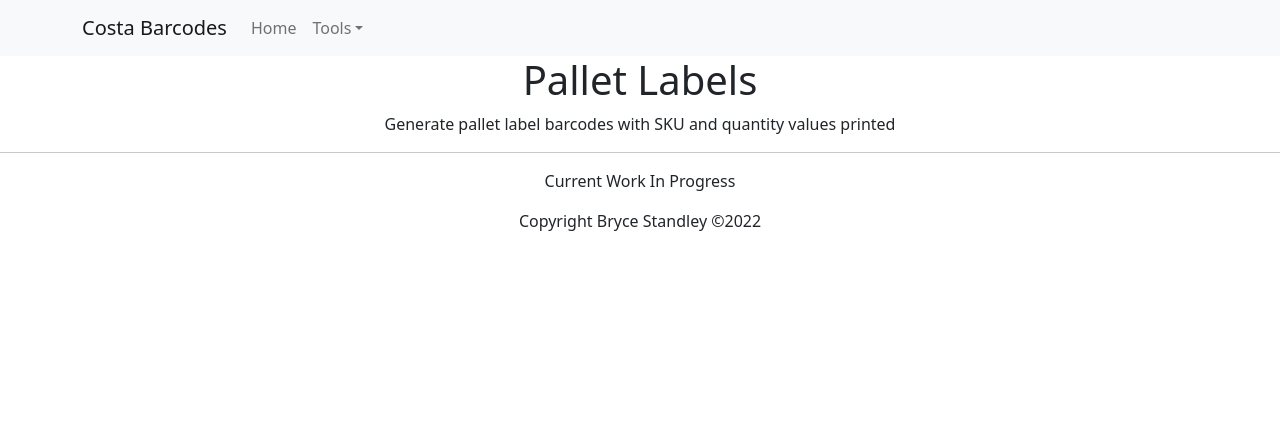
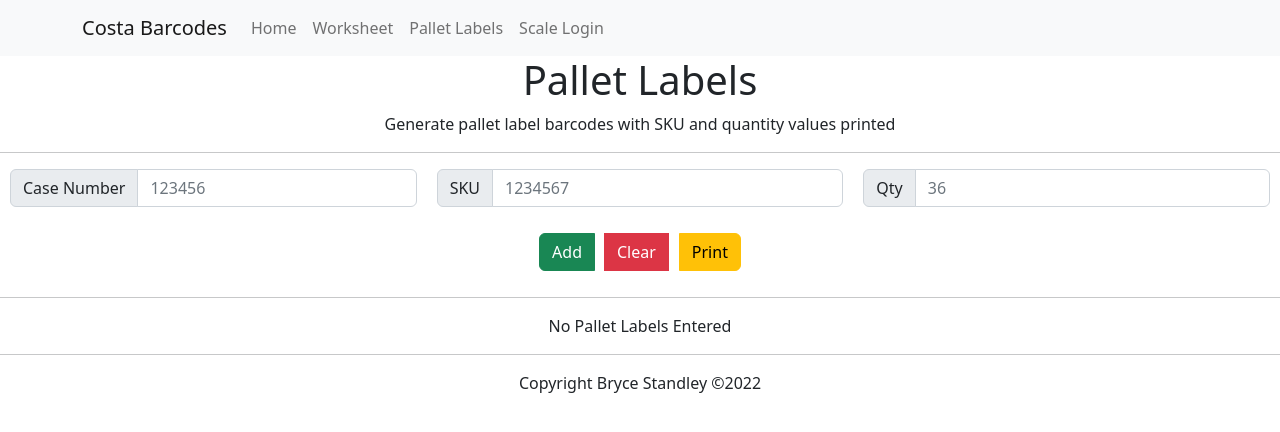
Before and after one commit to BryceStandley/CostaBarcodes, a React (Create React App) app: page /pallet-label in a window 1280 px wide. Shown: the top 432 px of the page. Built offline with nearby package versions, Linux system fonts and the light colour scheme.

Commit message:
Pallet Labels

```diff
--- a/src/App.css
+++ b/src/App.css
@@ -33,7 +33,6 @@ td {
 }
 
 
-
 .App-header {
   background-color: #282c34;
   min-height: 100vh;
--- a/src/App.js
+++ b/src/App.js
@@ -18,7 +18,7 @@ function App() {
                     <Routes>
                         <Route path="/worksheet" element={<Worksheet />}/>
                         <Route path="/pallet-label" element={<PalletLabel />}/>
-                        <Route path="/scale" element={<Scale />}/>
+                        <Route path="/scale-login" element={<Scale />}/>
                         <Route path="/" element={<Navigate to="/worksheet" replace/>}/>
                         <Route path="*" element={<Navigate to="/worksheet" replace/>}/>
                     </Routes>
--- a/src/components/footer.js
+++ b/src/components/footer.js
@@ -5,6 +5,7 @@ function Footer()
       <div style={{
           textAlign: "center"
       }}>
+          <hr />
           <p>Copyright Bryce Standley &copy;2022</p>
       </div>
     );
--- a/src/components/navbar.js
+++ b/src/components/navbar.js
@@ -1,7 +1,6 @@
 import Container from 'react-bootstrap/Container';
 import Nav from 'react-bootstrap/Nav';
 import Navbar from 'react-bootstrap/Navbar';
-import NavDropdown from 'react-bootstrap/NavDropdown';
 import { Link } from 'react-router-dom';
 
 
@@ -12,14 +11,11 @@ function NavigationBar() {
                 <Navbar.Brand as={Link} to="/" >Costa Barcodes</Navbar.Brand>
                 <Navbar.Toggle aria-controls="basic-navbar-nav" />
                 <Navbar.Collapse id="basic-navbar-nav">
-
                     <Nav className="me-auto">
                         <Nav.Link as={Link} to="/" >Home</Nav.Link>
-                        <NavDropdown title="Tools" id="basic-nav-dropdown">
-                            <NavDropdown.Item as={Link} to="/worksheet" >Worksheet</NavDropdown.Item>
-                            <NavDropdown.Item as={Link} to="/scale" >Scale Login</NavDropdown.Item>
-                            <NavDropdown.Item as={Link} to="/pallet-label" >Pallet Label</NavDropdown.Item>
-                        </NavDropdown>
+                        <Nav.Link as={Link} to="/worksheet" >Worksheet</Nav.Link>
+                        <Nav.Link as={Link} to="/pallet-label" >Pallet Labels</Nav.Link>
+                        <Nav.Link as={Link} to="/scale-login" >Scale Login</Nav.Link>
                     </Nav>
                 </Navbar.Collapse>
             </Container>
--- /dev/null
+++ b/src/objects/palletLabel.js
@@ -0,0 +1,15 @@
+
+class Pallet
+{
+    caseNumber = 0;
+    skuNumber = 0;
+    quantity = 0;
+
+    constructor(caseNo, sku, qty) {
+        this.caseNumber = caseNo;
+        this.skuNumber = sku;
+        this.quantity = qty;
+    }
+}
+
+export default Pallet;
--- a/src/pages/Pallet-label.js
+++ b/src/pages/Pallet-label.js
@@ -1,102 +1,175 @@
 import React, { useState } from "react";
-import { Button, Form} from "react-bootstrap";
+import {Button, ListGroup, FormControl, InputGroup} from "react-bootstrap";
 import PrintJob from 'print-job';
 import Barcode from "react-barcode";
+import Pallet from "../objects/palletLabel";
+import {Input} from "reactstrap";
 
-function PalletLabel()
+class PalletLabel extends React.Component
 {
-    const [caseNumber, setCaseNumber] = useState(0);
-    const [skuNumber, setSkuNumber] = useState(0);
-    const [quantity, setQuantity] = useState(0);
+    constructor(props) {
+        super(props);
+        this.state = {
+          caseNumber: 0,
+          skuNumber: 0,
+            quantity: 0,
+            pallets: [],
+            labels: []
+        };
+        this.caseNumberOnChange = this.caseNumberOnChange.bind(this);
+        this.skuNumberOnChange = this.skuNumberOnChange.bind(this);
+        this.quantityOnChange = this.quantityOnChange.bind(this);
+        this.GenerateLabels = this.GenerateLabels.bind(this);
+        this.PrintLabels = this.PrintLabels.bind(this);
+        this.AddButtonClicked = this.AddButtonClicked.bind(this);
+        this.ClearButtonClicked = this.ClearButtonClicked.bind(this);
+        this.DisplayList = this.DisplayList.bind(this);
+        this.ProcessPallets = this.ProcessPallets.bind(this);
 
-    const [labelPreview, setLabelPreview] = useState([]);
-
-    const caseNumberOnChange = e => {
-        setCaseNumber(e.target.value);
+        window.addEventListener('afterprint', (e) => {
+           let l = document.getElementById("labelContent");
+           l.setAttribute("hidden", "");
+        });
     }
 
-    const skuNumberOnChange = e => {
-        setSkuNumber(e.target.value);
+    caseNumberOnChange(e)
+    {
+        const num = e.target.value.replace(/[^0-9]/g, "");
+        e.target.value = num;
+        this.setState({caseNumber: num})
     }
 
-    const quantityOnChange = e => {
-        setQuantity(e.target.value);
+    skuNumberOnChange(e)
+    {
+        const num = e.target.value.replace(/[^0-9]/g, "");
+        e.target.value = num;
+        this.setState({skuNumber: e.target.value})
     }
 
-    function Clear()
+    quantityOnChange(e)
     {
-        setLabelPreview([...labelPreview, []]);
+        const num = e.target.value.replace(/[^0-9]/g, "");
+        e.target.value = num;
+        this.setState({quantity: e.target.value})
     }
 
-    function GenerateLabel()
+    GenerateLabels()
     {
-        Clear();
 
-        if(caseNumber !== 0) {
-            const label = ProcessForm();
-            setLabelPreview([...labelPreview, label])
+        if(this.state.caseNumber !== 0) {
+            const label = this.ProcessForm();
         }
 
     }
 
-    function ProcessForm()
+    ProcessForm()
     {
         return(
             <div key={Math.random()}>
-                <Barcode value={caseNumber} renderer="img" key={Math.random()} displayValue={true} height={50} />
-                {skuNumber > 0 &&
-                    <p>SKU: {skuNumber}</p>
+                <Barcode value={this.state.caseNumber} renderer="img" key={Math.random()} displayValue={true} height={50} />
+                {this.state.skuNumber > 0 &&
+                    <p>SKU: {this.state.skuNumber}</p>
                 }
-                {quantity > 0 &&
-                    <p>Qty: {quantity}</p>
+                {this.state.quantity > 0 &&
+                    <p>Qty: {this.state.quantity}</p>
                 }
             </div>
         );
     }
 
-    function PrintLabel()
+    ProcessPallets()
     {
+        return(
+            <div>
+                {
+                this.state.pallets.map((value, key) => (
+                    <div key={Math.random()} style={{
+                        display: "block",
+                        alignItems: "center",
+                        justifyContent: "center",
+                        width: "150mm",
+                        height: "100mm"
+                    }}>
+                        <div><Barcode style={{maxWidth: "100mm", height: "auto"}} renderer={"img"} value={value.caseNumber} height={25} width={2}/></div>
+                        <br/>
+                        {value.skuNumber !== 0 ? <h3>SKU: {value.skuNumber}</h3> : ""}
+                        <br/>
+                        {value.quantity !== 0 ? <h3>Qty: {value.quantity}</h3> : ""}
+                    </div>
+                ))}
+            </div>
+
+        );
+    }
+
+    PrintLabels()
+    {
+        if(this.state.pallets.length === 0) return;
+
+        const l = document.getElementById("labelContent");
+        l.style.width = "100mm";
+        const h = this.state.pallets.length * 100;
+        l.style.height = h + "mm"
+        const o = this.ProcessPallets();
+        this.setState({labels: o});
+
+        l.removeAttribute("hidden");
+
+        //Print
+        async function DelayPrint()
+        {
+            await new Promise(resolve => setTimeout(resolve, 1000));
+            PrintJob.print("#labelContent")
+        }
+        DelayPrint();
+    }
+
+
+
+    AddButtonClicked(e)
+    {
+        const i = document.getElementById("caseNumberInput");
+        if(this.state.caseNumber === 0) return;
+        const p = new Pallet(this.state.caseNumber, this.state.skuNumber === 0 ? 0 : this.state.skuNumber, this.state.quantity === 0 ? 0 : this.state.quantity);
+        this.state.pallets.push(p);
+
+        this.setState({caseNumber: 0});
+        i.value = "";
 
     }
 
-    const handleSubmit = event => {
-        event.preventDefault();
-        GenerateLabel();
-    };
+    ClearButtonClicked(e)
+    {
+        this.setState({pallets: []});
+        this.setState({labels: []})
+        const l = document.getElementById("labelContent");
+        l.style.width = "";
+        l.style.height = "";
+    }
 
-    function RenderPage()
+    DisplayList()
     {
         return(
             <div>
-                <div style={{
-                    display: "flex",
-                    alignItems: "center",
-                    justifyContent: "center"
-                }}>
-                    <Form>
-                        <Form.Group className="mb-3" controlId="caseNumber">
-                            <Form.Label>Case Number/License Plate</Form.Label>
-                            <Form.Control type="number" placeholder="1234567" onChange={caseNumberOnChange}/>
-                        </Form.Group>
-                        <Form.Group className="mb-3" controlId="skuNumber">
-                            <Form.Label>SKU</Form.Label>
-                            <Form.Control type="number" placeholder="1234567" onChange={skuNumberOnChange}/>
-                        </Form.Group>
-                        <Form.Group className="mb-3" controlId="quantityNumber">
-                            <Form.Label>Quantity</Form.Label>
-                            <Form.Control type="number" placeholder="36" onChange={quantityOnChange}/>
-                        </Form.Group>
-                        <Button variant="success" onClick={GenerateLabel} type="button" style={{marginTop: "10px"}}>Generate</Button>
-                    </Form>
-                </div>
-                <hr/>
-                <div>
-                    {labelPreview}
-                </div>
+                {this.state.pallets.length > 0 ?
+                    <ListGroup horizontal>
+                        {this.state.pallets.map((value, key) => (
+                            <ListGroup.Item key={Math.random()}>
+                                <div className="ms-2 me-auto">Case: {value.caseNumber}</div>
+                                <div className="ms-2 me-auto">SKU: {value.skuNumber !== 0 ? value.skuNumber : "No SKU"}</div>
+                                <div className="ms-2 me-auto">Qty: {value.quantity !== 0 ? value.quantity : "No Qty"}</div>
+                            </ListGroup.Item>
+                        ))}
+
+                    </ListGroup>
+                    :
+                    <p>No Pallet Labels Entered</p>
+                }
             </div>
         );
     }
 
+    render() {
         return(
             <div style={{
                 textAlign: "center"
@@ -110,9 +183,88 @@ function PalletLabel()
                     </p>
                 </div>
                 <hr/>
-            <p>Current Work In Progress</p>
+                <div>
+                    <div style={{
+                        display: "flex",
+                        alignItems: "center",
+                        justifyContent: "center"
+                    }}>
+                        <InputGroup className="mb-3" style={{
+                            marginLeft: "10px",
+                            marginRight: "10px"
+                        }}>
+                            <InputGroup.Text id="inputGroup-CaseNumberText">Case Number</InputGroup.Text>
+                            <Input
+                                id="caseNumberInput"
+                                aria-label="Case Number"
+                                aria-describedby="inputGroup-CaseNumberText"
+                                type="tel"
+                                aria-required={true}
+                                placeholder="123456"
+                                onInput={this.caseNumberOnChange}
+                                pattern="^-?[0-9]\d*\.?\d*$"
+                            />
+                        </InputGroup>
+
+                        <InputGroup className="mb-3" style={{
+                            marginLeft: "10px",
+                            marginRight: "10px"
+                        }}>
+                            <InputGroup.Text id="inputGroup-SKUNumberText">SKU</InputGroup.Text>
+                            <FormControl
+                                id="skuInput"
+                                aria-label="SKU"
+                                aria-describedby="inputGroup-SKUNumberText"
+                                type="tel"
+                                aria-required={true}
+                                placeholder="1234567"
+                                onChange={this.skuNumberOnChange}
+                            />
+                        </InputGroup>
+
+                        <InputGroup className="mb-3" style={{
+                            marginLeft: "10px",
+                            marginRight: "10px"
+                        }}>
+                            <InputGroup.Text id="inputGroup-QuantityText">Qty</InputGroup.Text>
+                            <FormControl
+                                id="quantityInput"
+                                aria-label="Qty"
+                                aria-describedby="inputGroup-QuantityText"
+                                type="tel"
+                                aria-required={true}
+                                placeholder="36"
+                                onChange={this.quantityOnChange}
+                            />
+                        </InputGroup>
+
                     </div>
-    )
+                    <div style={{
+                        display: "flex",
+                        alignItems: "center",
+                        justifyContent: "center"
+                    }}>
+                        <InputGroup style={{
+                            display: "flex",
+                            alignItems: "center",
+                            justifyContent: "center"
+                        }}>
+                            <Button style={{margin: "10px"}} variant="success" type="button" onClick={this.AddButtonClicked}>Add</Button>
+                            <Button variant="danger" type="button" onClick={this.ClearButtonClicked}>Clear</Button>
+                            <Button style={{margin: "10px"}} variant="warning" type="button" onClick={this.PrintLabels}>Print</Button>
+                        </InputGroup>
+                    </div>
+                    <hr/>
+                    <div>
+                        <this.DisplayList/>
+                    </div>
+                    <div id="labelContent" hidden>
+                        {this.state.labels}
+                    </div>
+                </div>
+            </div>
+        );
+    }
 }
 
 export default PalletLabel;
--- a/src/pages/Worksheet.js
+++ b/src/pages/Worksheet.js
@@ -209,9 +209,9 @@ function Worksheet() {
                     }}>Print</Button>
                     <Button variant="danger" onClick={ResetInputs}>Reset</Button>
                 </div>
-                <hr/>
                 <div>
                     <div id="content" hidden>
+                        <hr/>
                         <h1>Receival Worksheet</h1>
                         {contentRender}
                     </div>
```
Lines whose indentation alone changed are shown as unchanged.
